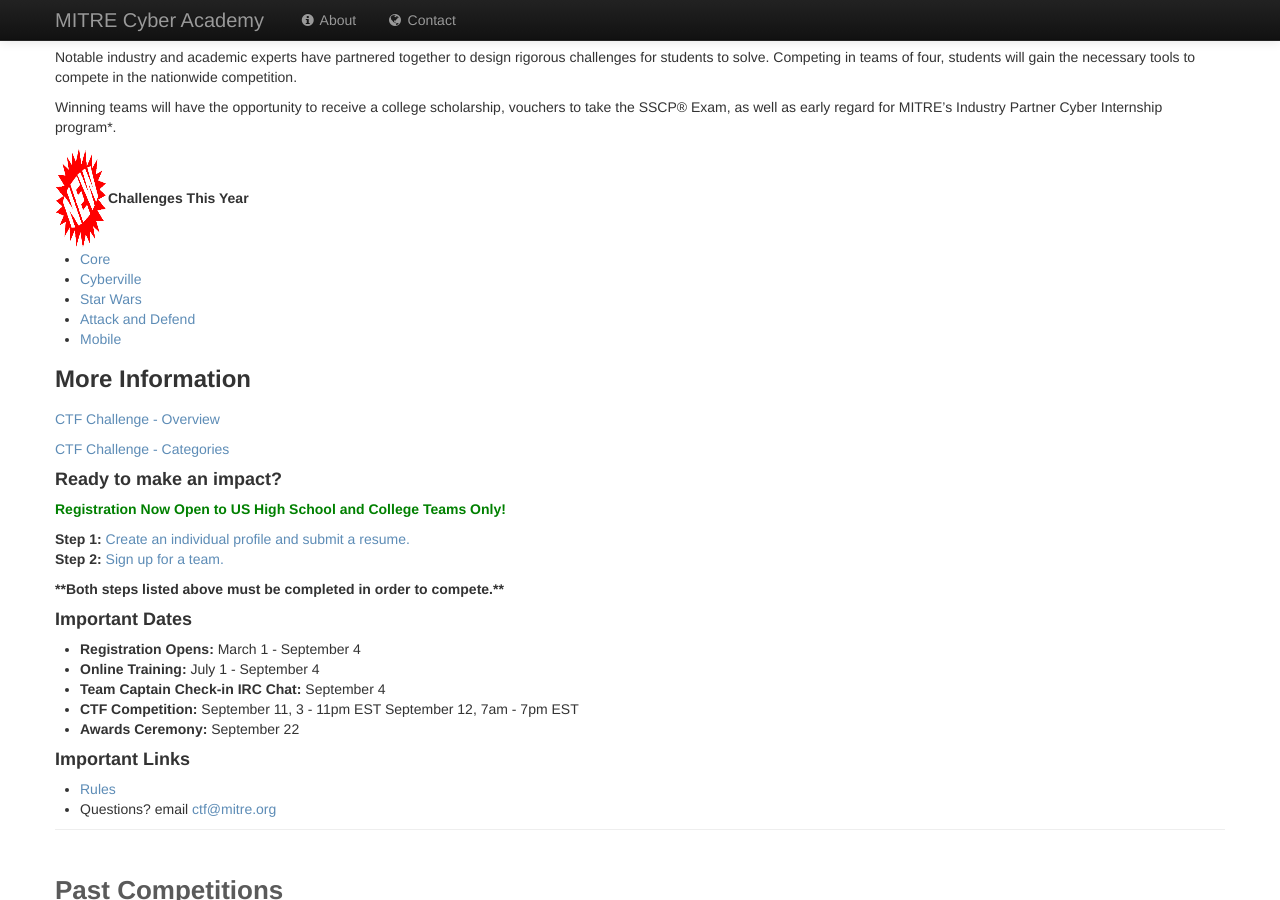
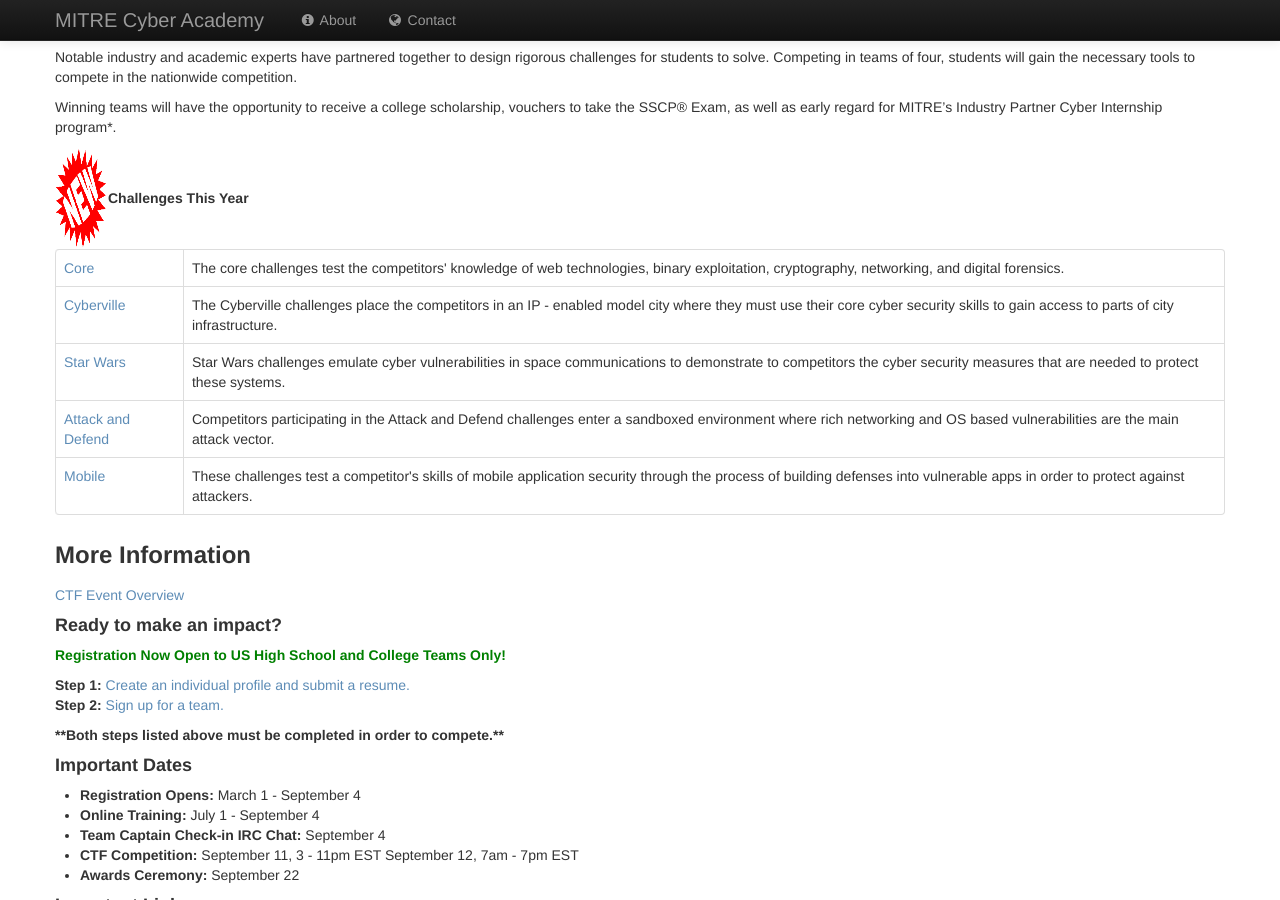
Before and after one commit to mitre-cyber-academy/mitre-cyber-academy.github.io, a Jekyll site: the page built from competitions/index.html, in a window 1280 px wide and 900 px high, scrolled down 782 px. Built offline with Jekyll 4.4.1, drawn with Linux system fonts in a browser that asks for light colours.

Commit message:
Updated page to reflect Bob's comments

```diff
--- a/competitions/index.html
+++ b/competitions/index.html
@@ -63,17 +63,31 @@ redirect_from:
                 <td><b>Challenges This Year</b></td>
             </tr>
         </table>
-        <ul style="margin-top: 0px;">
-            <li><a href="ctf_challenges_flyer_2015.pdf">Core</a></li>
-            <li><a href="ctf_challenges_flyer_2015.pdf">Cyberville</a></li>
-            <li><a href="ctf_challenges_flyer_2015.pdf">Star Wars</a></li>
-            <li><a href="ctf_challenges_flyer_2015.pdf">Attack and Defend</a></li>
-            <li><a href="ctf_challenges_flyer_2015.pdf">Mobile</a></li>
-        </ul>
+        <table class="table table-bordered">
+            <tr>
+                <td><a href="ctf_challenges_flyer_2015.pdf">Core</a></td>
+                <td>The core challenges test the competitors' knowledge of web technologies, binary exploitation, cryptography, networking, and digital forensics.</td>
+            </tr>
+            <tr>
+                <td><a href="ctf_challenges_flyer_2015.pdf">Cyberville</a></td>
+                <td>The Cyberville challenges place the competitors in an IP - enabled model city where they must use their core cyber security skills to gain access to parts of city infrastructure.</td>
+            </tr>
+            <tr>
+                <td><a href="ctf_challenges_flyer_2015.pdf">Star Wars</a></td>
+                <td>Star Wars challenges emulate cyber vulnerabilities in space communications to demonstrate to competitors the cyber security measures that are needed to protect these systems.</td>
+            </tr>
+            <tr>
+                <td><a href="ctf_challenges_flyer_2015.pdf">Attack and Defend</a></td>
+                <td>Competitors participating in the Attack and Defend challenges enter a sandboxed environment where rich networking and OS based vulnerabilities are the main attack vector.</td>
+            </tr>
+            <tr>
+                <td><a href="ctf_challenges_flyer_2015.pdf">Mobile</a></td>
+                <td>These challenges test a competitor's skills of mobile application security through the process of building defenses into vulnerable apps in order to protect against attackers.</td>
+            </tr>
+        </table>
 
         <h3>More Information</h3>
-        <p><a href="stem-ctf-2015.pdf">CTF Challenge - Overview</a></p>
-        <p><a href="ctf_challenges_flyer_2015.pdf">CTF Challenge - Categories</a></p>
+        <p><a href="stem-ctf-2015.pdf">CTF Event Overview</a></p>
 
         <h4>Ready to make an impact?</h5>
         <p>
```
